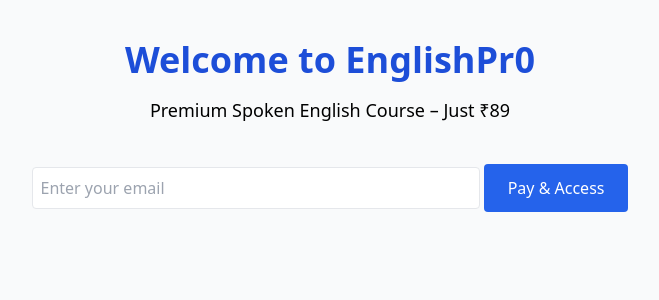
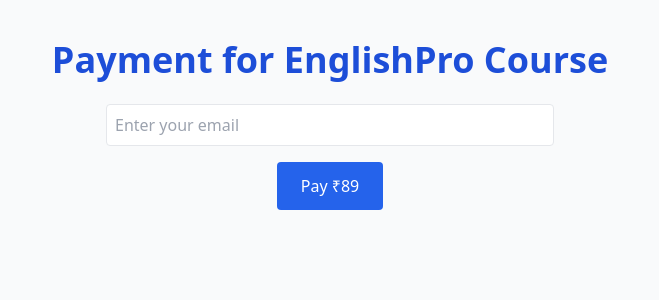
Before and after one commit to BinoyDeygithub/EnglishPro, a Flask app: page /payment in a window 1280 px wide. Shown: the top 300 px of the page, without its empty margins (310-969 px from the left). Run offline with Flask 3, Linux system fonts and the light colour scheme; some libraries are stand-ins or nearby versions.

Commit message:
Update payment.html

```diff
--- a/templates/payment.html
+++ b/templates/payment.html
@@ -1,62 +1,46 @@
-{% extends 'base.html' %} {% block content %}
+{% extends 'base.html' %}
+{% block content %}
 <section class="text-center p-10">
-  <h1 class="text-4xl font-bold text-blue-700">Welcome to EnglishPr0</h1>
-  <p class="mt-4 text-lg">Premium Spoken English Course – Just ₹89</p>
-  <form id="pay-form" class="mt-6">
-    <input
-      type="email"
-      id="user-email"
-      placeholder="Enter your email"
-      required
-      class="border p-2 rounded w-full max-w-md"
-    />
-    <button type="submit" class="mt-4 px-6 py-3 bg-blue-600 text-white rounded">
-      Pay & Access
-    </button>
+  <h1 class="text-4xl font-bold text-blue-700">Payment for EnglishPro Course</h1>
+  <form id="pay-form" class="mt-6 max-w-md mx-auto">
+    <input type="email" id="user-email" placeholder="Enter your email" required class="border p-2 rounded w-full" />
+    <button type="submit" class="mt-4 px-6 py-3 bg-blue-600 text-white rounded">Pay ₹89</button>
   </form>
   <div id="success-message" class="mt-6 hidden">
-    <p class="text-green-600 font-bold">✅ Payment Verified!</p>
-    <a
-      href="/dashboard"
-      class="inline-block mt-4 bg-green-600 text-white px-4 py-2 rounded"
-      >Go to Course</a
-    >
+    <p class="text-green-600 font-bold">✅ Payment Successful!</p>
+    <a href="/dashboard" class="inline-block mt-4 bg-green-600 text-white px-4 py-2 rounded">Go to Course</a>
   </div>
 </section>
+
 <script src="https://checkout.razorpay.com/v1/checkout.js"></script>
 <script>
 document.getElementById("pay-form").onsubmit = function (e) {
   e.preventDefault();
   const email = document.getElementById("user-email").value;
-
   const options = {
-      key: "rzp_live_R2HYh1NSRFpo3u",
-
+    key: "{{ key_id }}",
     amount: 100,
     currency: "INR",
-      name: "EnglishPr0",
-      description: "Premium Course",
-      prefill: { email: email },
+    name: "EnglishPro",
+    description: "Spoken English Course",
     handler: function (response) {
       fetch("/verify", {
         method: "POST",
         headers: { "Content-Type": "application/json" },
-          body: JSON.stringify({
-            razorpay_payment_id: response.razorpay_payment_id,
-            email: email,
-          }),
+        body: JSON.stringify({ razorpay_payment_id: response.razorpay_payment_id, email })
       })
-          .then((res) => res.json())
-          .then((data) => {
+      .then(res => res.json())
+      .then(data => {
         if (data.status === "success") {
-              document
-                .getElementById("success-message")
-                .classList.remove("hidden");
+          document.getElementById("pay-form").classList.add("hidden");
+          document.getElementById("success-message").classList.remove("hidden");
         } else {
-              alert("Payment failed.");
+          alert("Payment failed. Try again.");
         }
       });
     },
+    prefill: { email },
+    theme: { color: "#3399cc" }
   };
   const rzp = new Razorpay(options);
   rzp.open();
```
Lines whose indentation alone changed are shown as unchanged.
